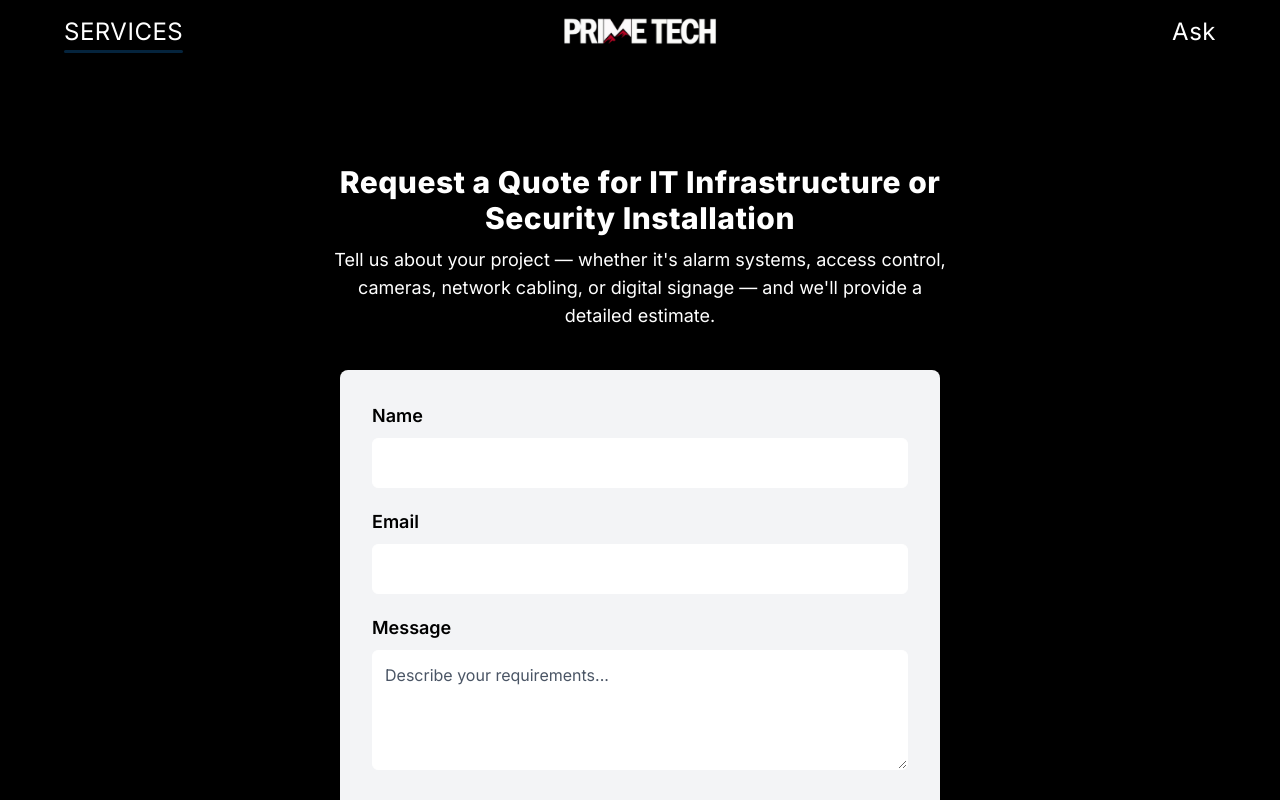
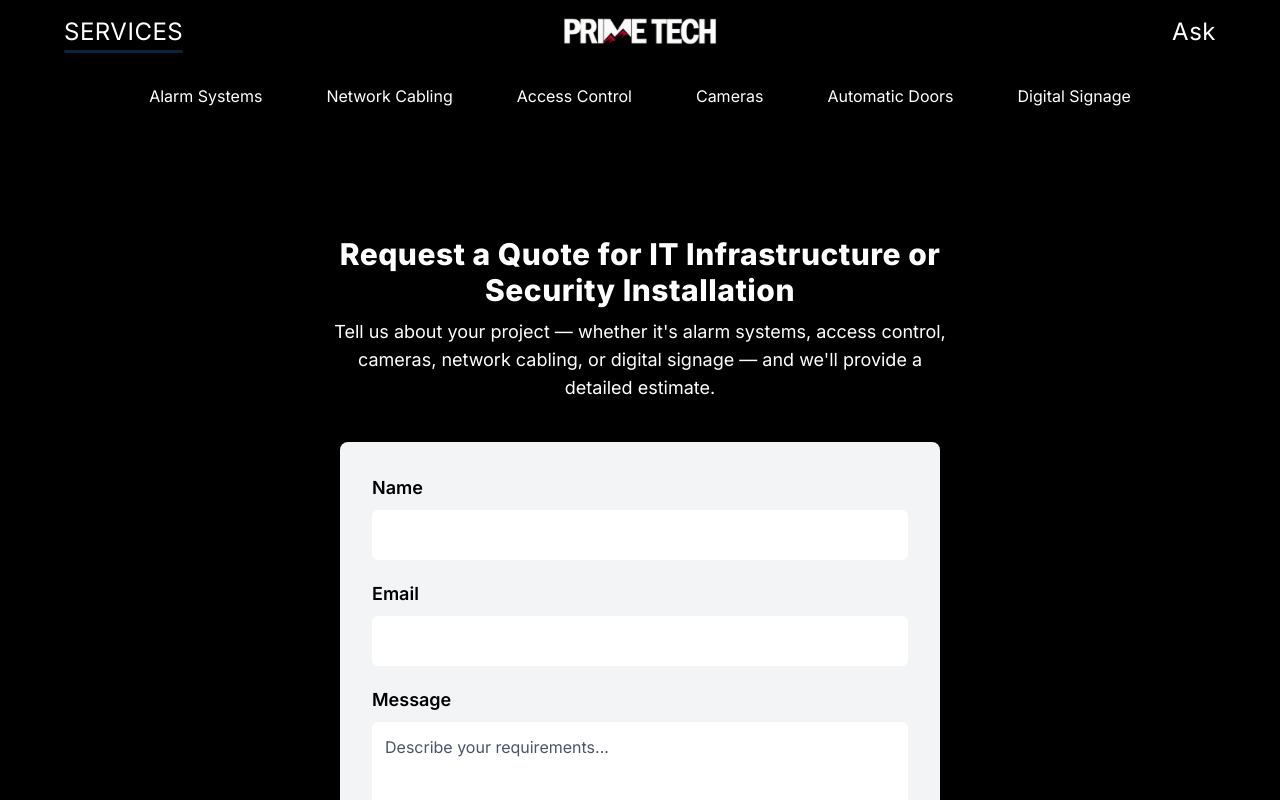
Before and after one commit to MoominNaik/PrimeTech-next, a Next.js app: page /ask in a window 1280 px wide. Shown: the top 800 px of the page. Built offline with nearby package versions, Linux system fonts and the light colour scheme.

Commit message:
features navbar added

```diff
--- a/src/app/layout.tsx
+++ b/src/app/layout.tsx
@@ -3,7 +3,7 @@ import { Inter } from 'next/font/google'
 import './globals.css'
 import Navbar from '@/Components/Navbar/Navbar'
 import Footer from '@/Components/Footer/Footer'
-
+import FeaturesNavbar from '@/Components/Navbar/FeaturesNavbar'
 const inter = Inter({ subsets: ['latin'] })
 
 export const metadata: Metadata = {
@@ -21,6 +21,7 @@ export default function RootLayout({
       <body className={inter.className}>
         <div className="sticky top-0 left-0 w-full z-50 bg-black shadow-md">
           <Navbar />
+          <FeaturesNavbar/>
           <div className="hidden md:block">
           </div>
         </div>
```
